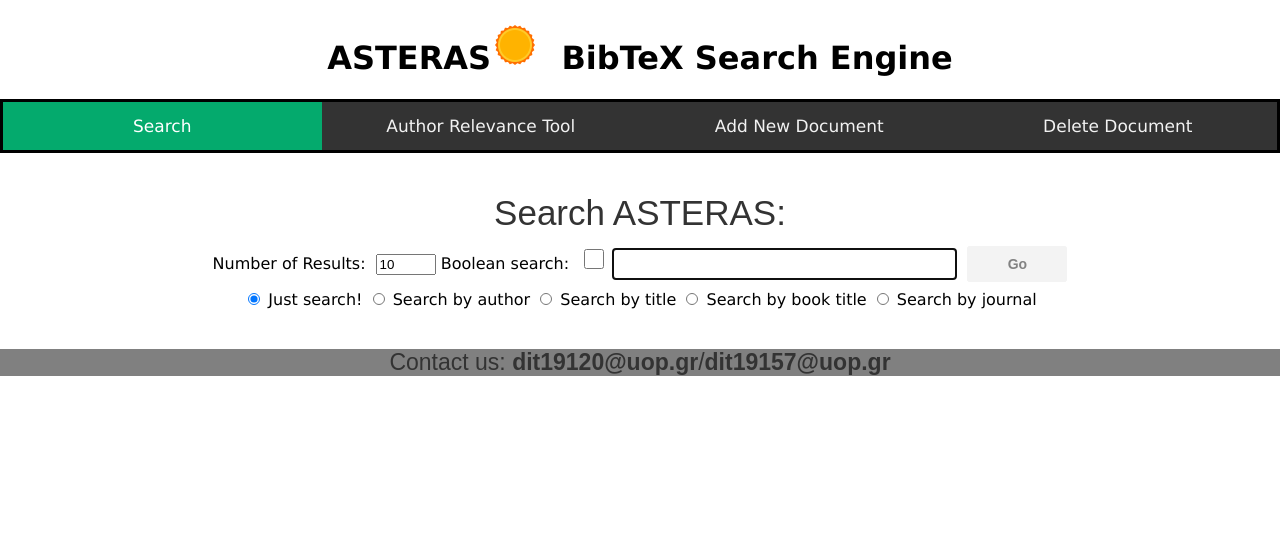
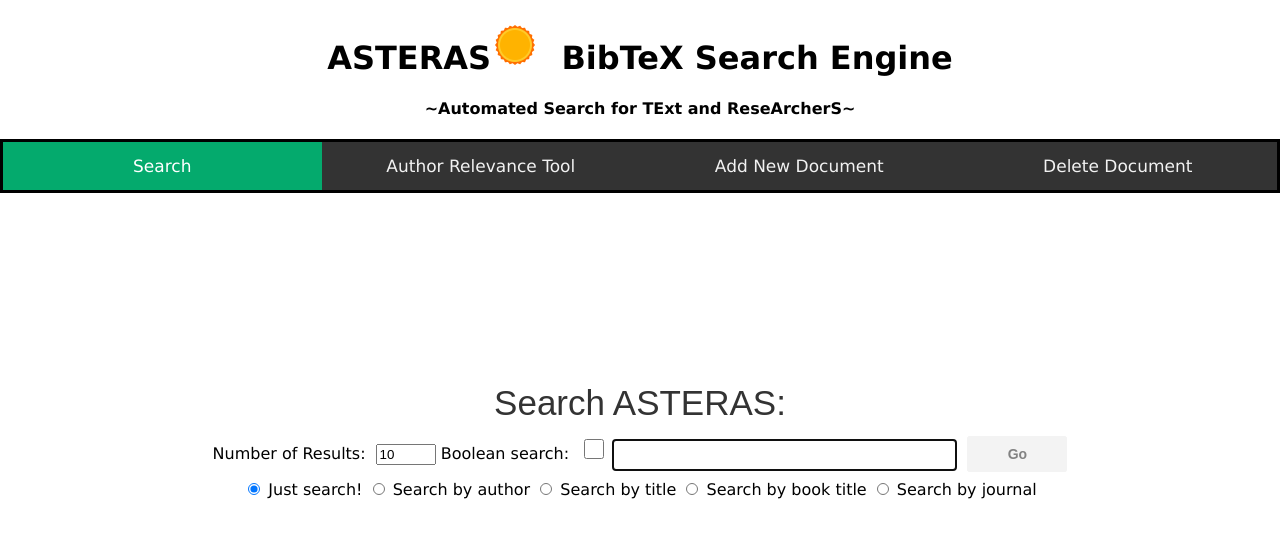
Before and after one commit to AlexandrosMaragkakis/bibtex-search-engine, a PHP site: page / in a window 1280 px wide. Shown: the top 538 px of the page. Run offline with PHP 8.4, Linux system fonts and the light colour scheme.

Commit message:
Remove footer

```diff
--- a/add-doc.php
+++ b/add-doc.php
@@ -24,9 +24,7 @@ require_once('header.php');
     <hr>
 </main>
 
-<footer class="col-s-12 col-m-12 col-l-12">
-    <p class="fonts">Contact us: <b>dit19120@uop.gr</b>/<b>dit19157@uop.gr</b></p>
-</footer>
+
 </body>
 
 </html>
--- a/author-relevance-tool.php
+++ b/author-relevance-tool.php
@@ -121,10 +121,8 @@ select {
 
 
 </body>
-<footer class="col-s-12 col-m-12 col-l-12">
-    <p class="fonts">Contact us: <b>dit19120@uop.gr</b>/<b>dit19157@uop.gr</b></p>
-</footer>
-</body>
+
+
 
 </html>
 <script>
--- a/header.php
+++ b/header.php
@@ -22,6 +22,7 @@ if (performance.navigation.type == 2) {
 <header class="col-s-12 col-m-12 col-l-12">
     <a href="index.php" style="text-decoration: none;color: #000000;">
         <h1>ASTERAS<img src="/media/images/icons8-sun-star-48.png">&nbsp BibTeX Search Engine</h1>
+        <h4>~Automated Search for TExt and ReseArcherS~</h3>
     </a>
 </header>
 <nav class="header-nav">
--- a/index.php
+++ b/index.php
@@ -6,6 +6,7 @@ require_once('header.php');
 .search-container {
     display: flex;
     align-items: center;
+    margin-top: 150px;
 }
 
 
@@ -66,10 +67,7 @@ p {
 
 
 
-<footer class="col-s-12 col-m-12 col-l-12">
-    <p class="fonts">Contact us: <b>dit19120@uop.gr</b>/<b>dit19157@uop.gr</b></p>
-</footer>
-</body>
+
 
 </html>
 <script>
```
